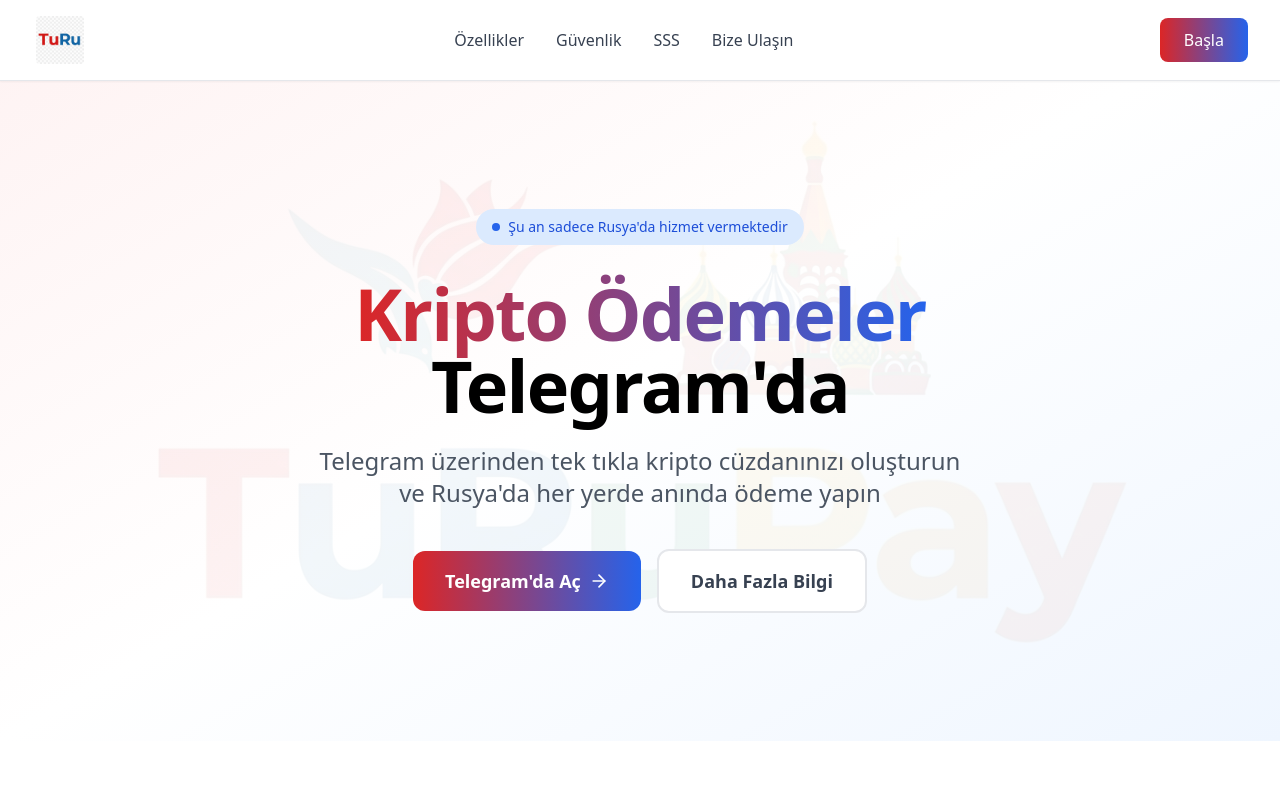
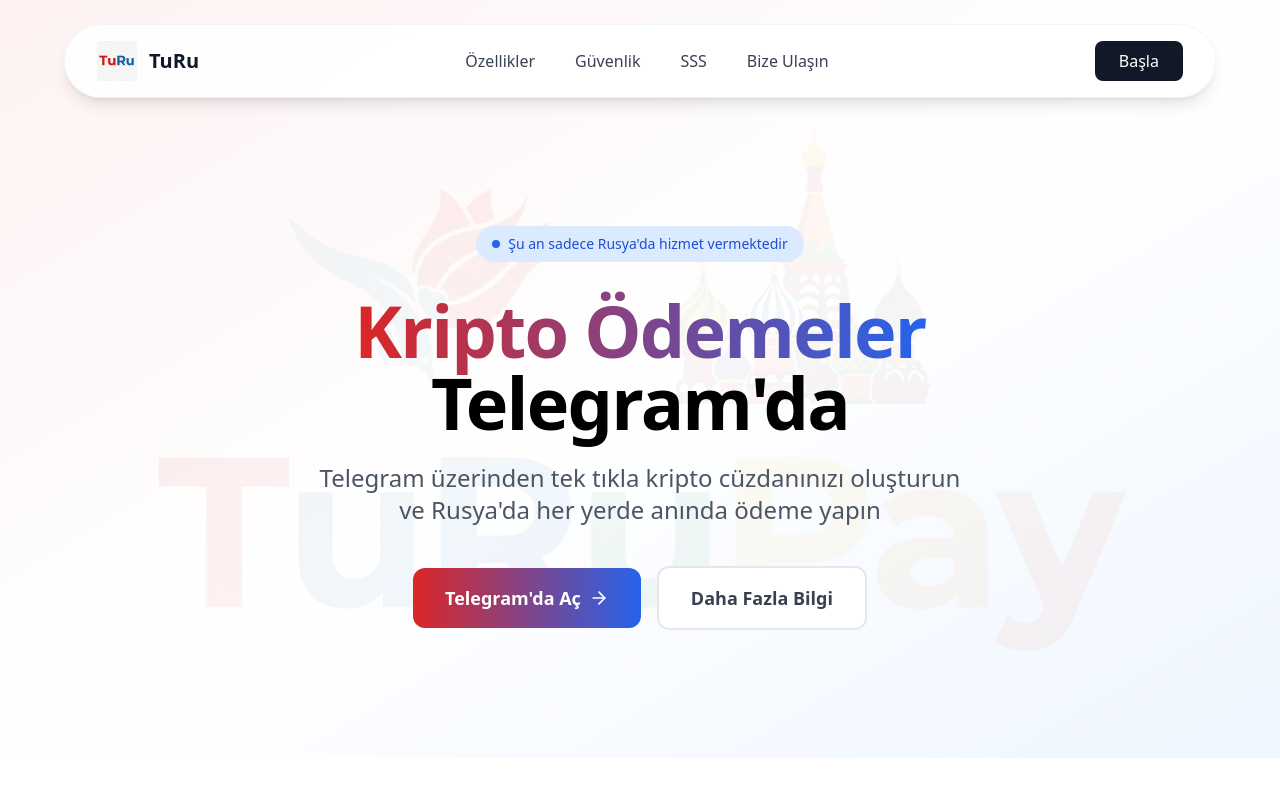
Before and after one commit to thortillazk/turu-website, a React (Vite) app: page / in a window 1280 px wide. Shown: the top 800 px of the page. Built offline with nearby package versions, Linux system fonts and the light colour scheme.

Commit message:
Updated Hero.tsx

```diff
--- a/src/components/Hero.tsx
+++ b/src/components/Hero.tsx
@@ -5,13 +5,15 @@ export default function Hero() {
     <div className="relative overflow-hidden bg-gradient-to-br from-red-50 via-white to-blue-50">
       <div className="absolute inset-0 bg-[url('/gemini_generated_image_f7gajmf7gajmf7ga.png')] bg-center bg-no-repeat bg-contain opacity-5"></div>
 
-      <nav className="relative px-6 py-3 lg:px-8 bg-white border-b border-gray-200 shadow-sm">
-        <div className="flex items-center justify-between max-w-7xl mx-auto">
-          <div className="flex items-center">
-            <img src="/logo_turu.png" alt="TuRu" className="h-14 bg-white rounded-lg p-1" />
+      <nav className="relative pt-6 px-6 lg:px-8">
+        <div className="max-w-6xl mx-auto bg-white bg-opacity-90 backdrop-blur-sm rounded-full px-8 py-4 shadow-lg border border-gray-100">
+          <div className="flex items-center justify-between">
+            <div className="flex items-center gap-3">
+              <img src="/logo_turu.png" alt="TuRu" className="h-10 w-10" />
+              <span className="text-xl font-bold text-gray-900">TuRu</span>
             </div>
 
-          <div className="hidden md:flex items-center gap-8">
+            <div className="hidden md:flex items-center gap-10">
               <a href="#features" className="text-gray-700 hover:text-red-600 font-medium transition-colors">
                 Özellikler
               </a>
@@ -26,9 +28,10 @@ export default function Hero() {
               </a>
             </div>
 
-          <button className="px-6 py-2.5 bg-gradient-to-r from-red-600 to-blue-600 text-white rounded-lg font-medium hover:shadow-lg transition-all duration-200 hover:scale-105">
+            <button className="px-6 py-2 bg-gray-900 text-white rounded-lg font-medium hover:bg-gray-800 transition-colors">
               Başla
             </button>
+          </div>
         </div>
       </nav>
 
```
Lines whose indentation alone changed are shown as unchanged.
